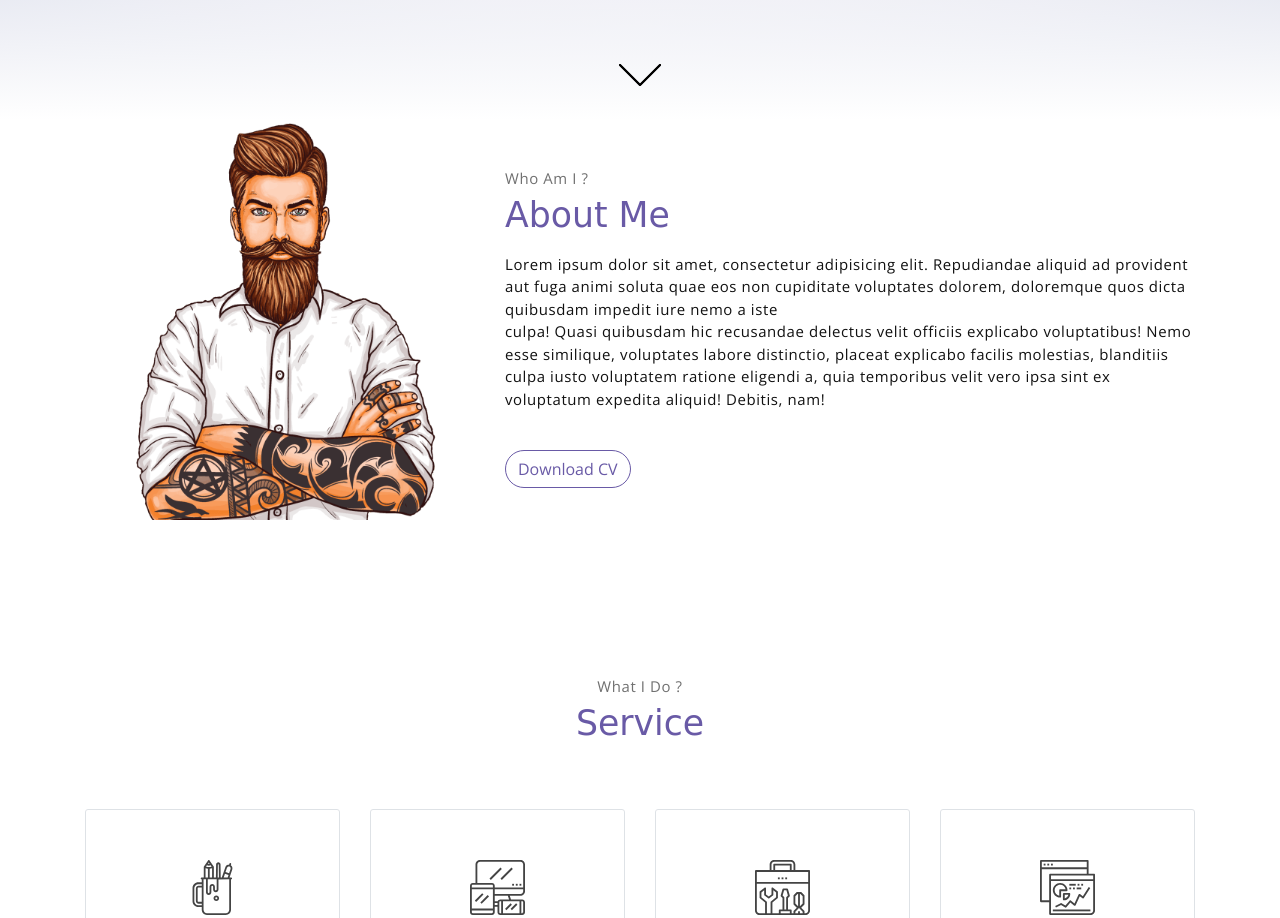
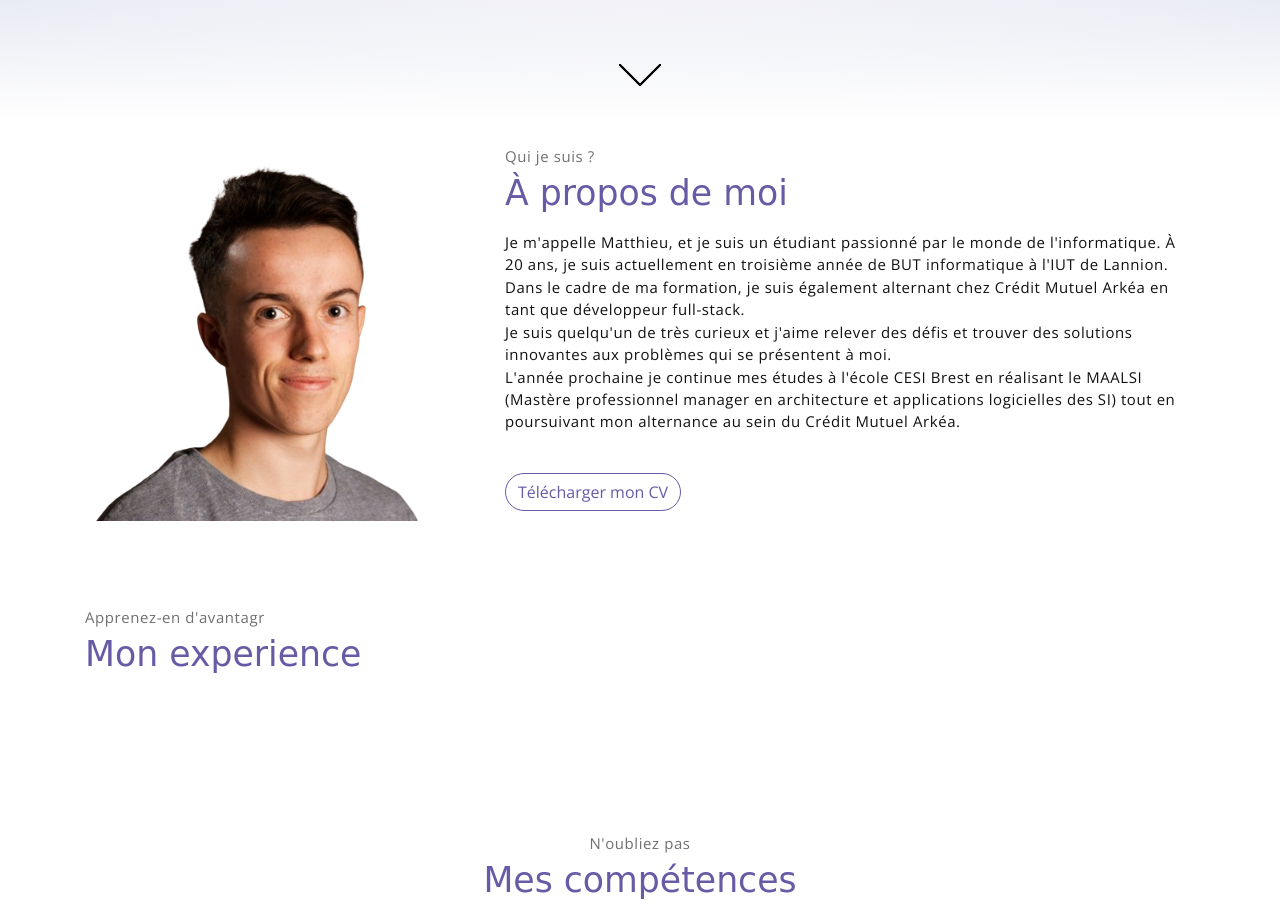
Before and after one commit to mfalezan/Matthieu_Falezan, a website: page public_html/index.html in a window 1280 px wide. Shown: the part 680-1598 px from the top of the page. Drawn offline with nearby package versions, Linux system fonts and the light colour scheme; files whose address does not match are found by name; a web font is replaced by a local one.

Commit message:
feat: :sparkles: Creation of the about section

```diff
--- a/public_html/assets/js/main.js
+++ b/public_html/assets/js/main.js
@@ -39,7 +39,7 @@ $('#nav-toggle').click(function(){
 
 document.querySelector('.arrow').addEventListener('click', function(event) {
     event.preventDefault();
-    const nextSection = document.getElementById('about');
+    const nextSection = document.getElementById('moi');
     window.scrollTo({
       top: nextSection.offsetTop,
       behavior: 'smooth'
--- a/public_html/index.html
+++ b/public_html/index.html
@@ -22,7 +22,7 @@
                     <a class="link" href="#accueil">Accueil</a>
                 </li>
                 <li class="item">
-                    <a class="link" href="#about">About</a>
+                    <a class="link" href="#moi">About</a>
                 </li>
                 <li class="item">
                     <a class="link" href="#portfolio">Portfolio</a>
@@ -66,22 +66,39 @@
     </section>
 
     <!-- about section -->
-    <section class="section pt-0" id="about">
+    <section class="section pt-0" id="moi">
         <!-- container -->
         <div class="container text-center">
             <!-- about wrapper -->
             <div class="about">
                 <div class="about-img-holder">
-                    <img src="assets/imgs/man.png" class="about-img" alt="Download free bootstrap 4 landing page, free boootstrap 4 templates, Download free bootstrap 4.1 landing page, free boootstrap 4.1.1 templates, meyawo Landing page">
+                    <img src="assets/imgs/Matthieu_Falezan.png" class="about-img" alt="Download free bootstrap 4 landing page, free boootstrap 4 templates, Download free bootstrap 4.1 landing page, free boootstrap 4.1.1 templates, meyawo Landing page">
                 </div>
                 <div class="about-caption">
-                    <p class="section-subtitle">Who Am I ?</p>
-                    <h2 class="section-title mb-3">About Me</h2>
+                    <p class="section-subtitle">Qui je suis ?</p>
+                    <h2 class="section-title mb-3">À propos de moi</h2>
                     <p>
-                        Lorem ipsum dolor sit amet, consectetur adipisicing elit. Repudiandae aliquid ad provident aut fuga animi soluta quae eos non cupiditate voluptates dolorem, doloremque quos dicta quibusdam impedit iure nemo a iste
-                        <br>culpa! Quasi quibusdam hic recusandae delectus velit officiis explicabo voluptatibus! Nemo esse similique, voluptates labore distinctio, placeat explicabo facilis molestias, blanditiis culpa iusto voluptatem ratione eligendi a, quia temporibus velit vero ipsa sint ex voluptatum expedita aliquid! Debitis, nam!
+                        Je m'appelle Matthieu, et je suis un étudiant passionné par le monde de l'informatique. À 20 ans, je suis actuellement en troisième année de BUT informatique à l'IUT de Lannion.
+                        </br>Dans le cadre de ma formation, je suis également alternant chez Crédit Mutuel Arkéa en tant que développeur full-stack.
+                        </br>Je suis quelqu'un de très curieux et j'aime relever des défis et trouver des solutions innovantes aux problèmes qui se présentent à moi.
+                        </br>L'année prochaine je continue mes études à l'école CESI Brest en réalisant le MAALSI (Mastère professionnel manager en architecture et applications logicielles des SI) tout en poursuivant mon alternance au sein du Crédit Mutuel Arkéa.
                     </p>
-                    <button class="btn-rounded btn btn-outline-primary mt-4">Download CV</button>
+                    <a class="btn-rounded btn btn-outline-primary mt-4" href="assets/imgs/CV_FALEZAN_MATTHIEU.pdf" target="_blank">Télécharger mon CV</a>
+
+                </div>
+            </div><!-- end of about wrapper -->
+        </div><!-- end of container -->
+    </section> <!-- end of about section -->
+
+    <!-- about section -->
+    <section class="section pt-0" id="moi">
+        <!-- container -->
+        <div class="container text-center">
+            <!-- about wrapper -->
+            <div class="about">
+                <div class="about-caption">
+                    <p class="section-subtitle">Apprenez-en d'avantagr</p>
+                    <h2 class="section-title mb-3">Mon experience</h2>
                 </div>
             </div><!-- end of about wrapper -->
         </div><!-- end of container -->
@@ -90,8 +107,8 @@
     <!-- service section -->
     <section class="section" id="service">
         <div class="container text-center">
-            <p class="section-subtitle">What I Do ?</p>
-            <h6 class="section-title mb-6">Service</h6>
+            <p class="section-subtitle">N'oubliez pas</p>
+            <h6 class="section-title mb-6">Mes compétences</h6>
             <!-- row -->
             <div class="row">
                 <div class="col-md-6 col-lg-3">
```
Also changed, not shown: public_html/assets/imgs/Matthieu_Falezan.png (added).
